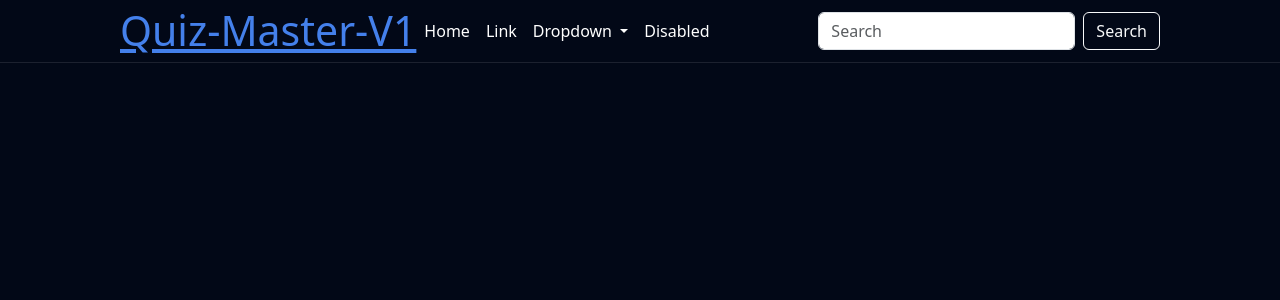
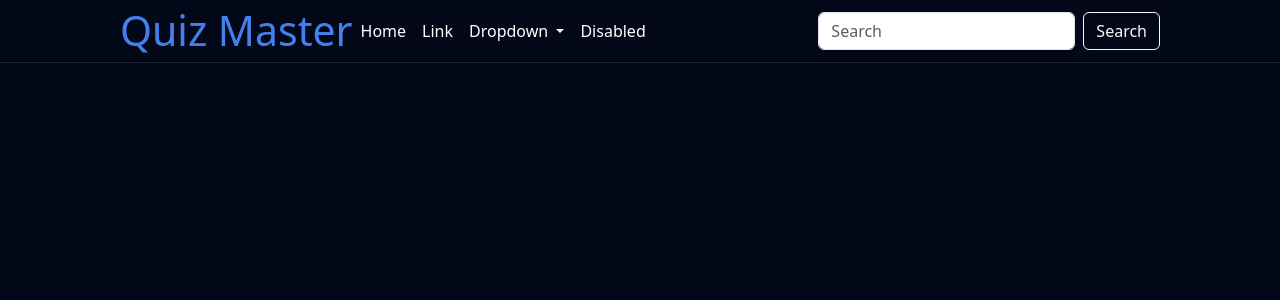
Before and after one commit to 24f2004213/Quiz-Master-V1, a Flask app: page / in a window 1280 px wide. Shown: the top 300 px of the page. Run offline with Flask 3, Linux system fonts and the light colour scheme; parts of the project's set-up code (start-up, migrations or seed data) failed here and were passed over.

```diff
--- a/templates/navbar.html
+++ b/templates/navbar.html
@@ -1,6 +1,6 @@
 <nav class="navbar navbar-expand-lg fixed-top" style="padding: 0 108px;">
     <div class="container-fluid">
-        <a  href="#" style="font-style: jua;font-size: 41px;color: hsl(218.44deg 80.68% 59.41%);">Quiz-Master-V1</a>
+        <div style="font-style: jua;font-size: 41px;color: hsl(218.44deg 80.68% 59.41%);">Quiz Master</div>
         <button class="navbar-toggler" type="button" data-bs-toggle="collapse"
             data-bs-target="#navbarSupportedContent" aria-controls="navbarSupportedContent"
             aria-expanded="false" aria-label="Toggle navigation">
```
